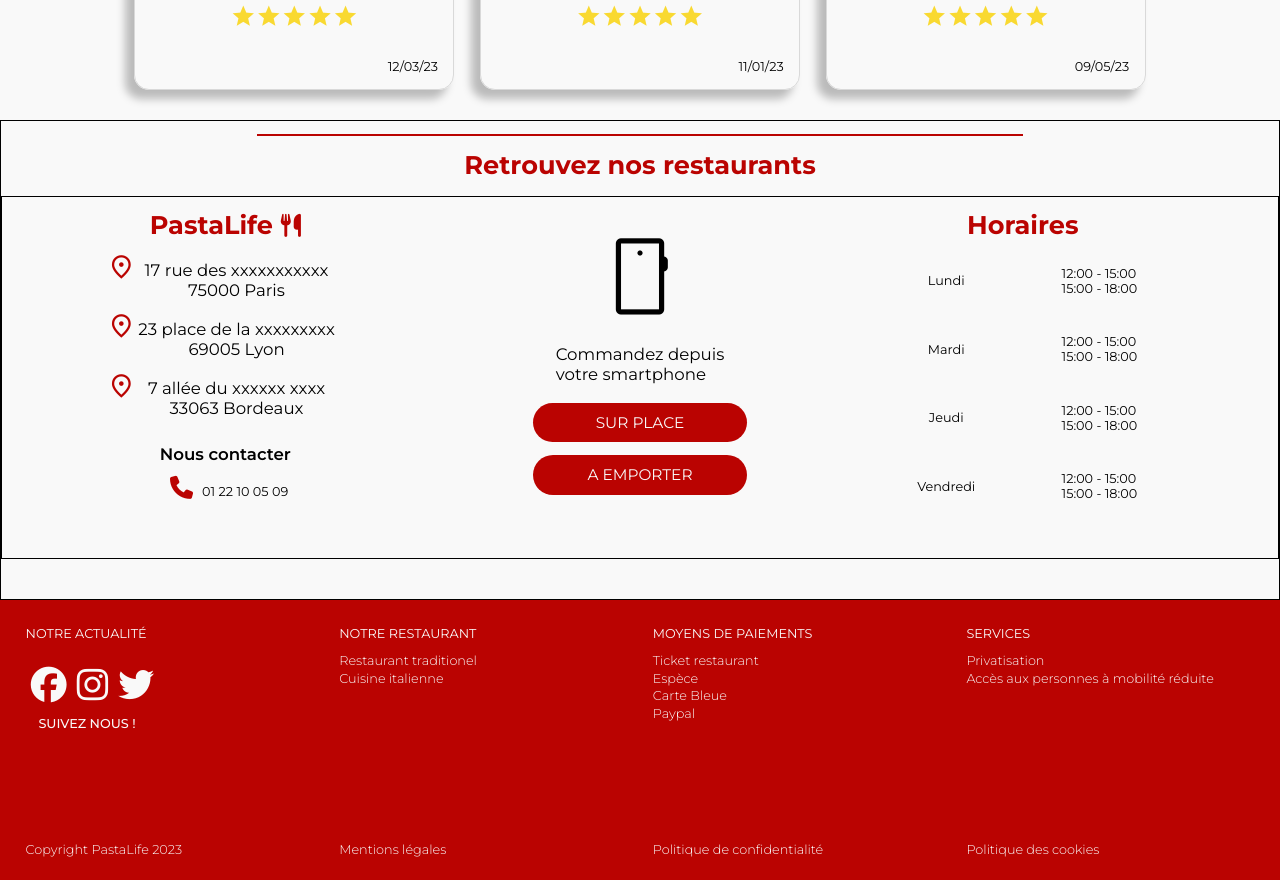
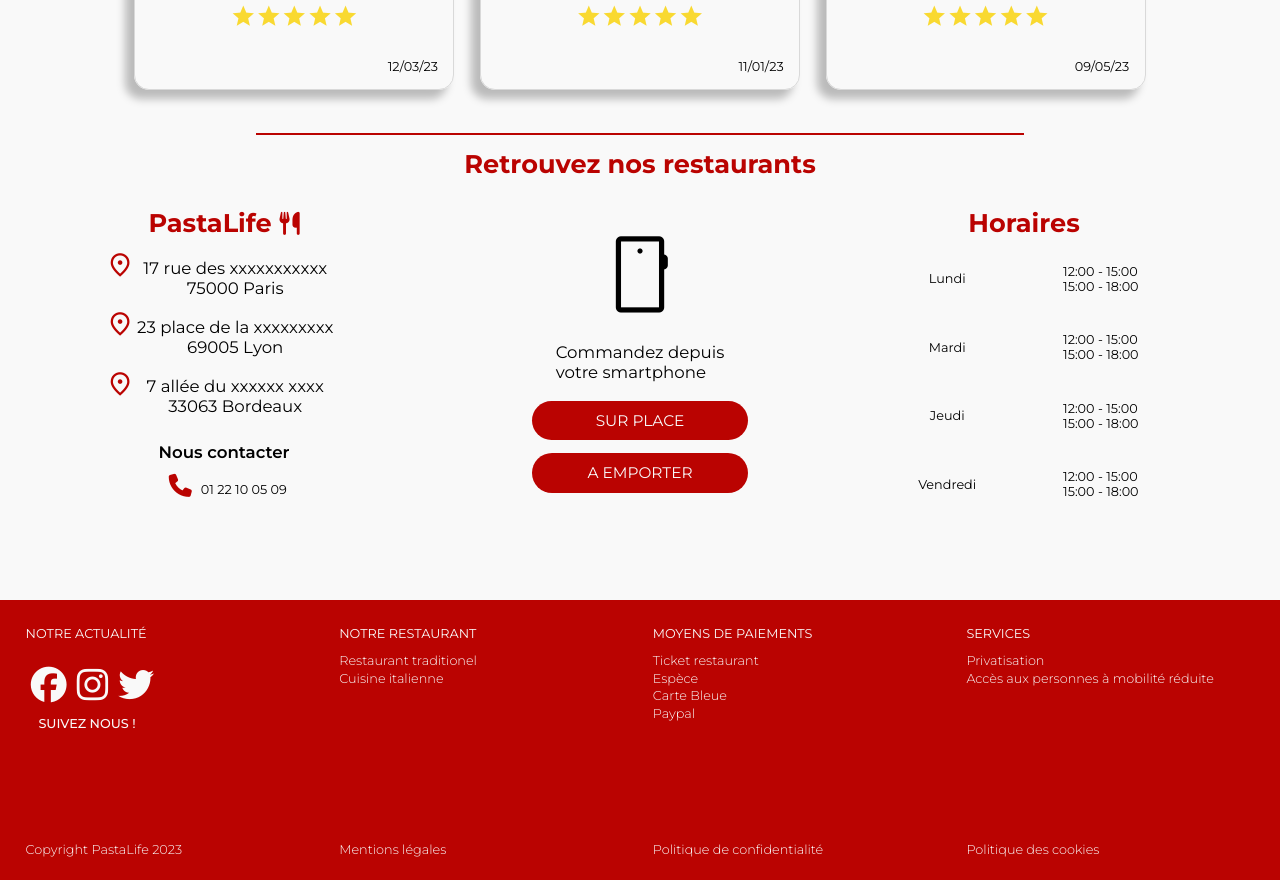
Before and after one commit to dsaidou/PastaLife, a React (Vite) app: page / in a window 1280 px wide. Shown: the part 1800-2680 px from the top of the page. Built offline with nearby package versions, Linux system fonts and the light colour scheme.

Commit message:
margin updated

```diff
--- a/src/index.css
+++ b/src/index.css
@@ -397,7 +397,6 @@ a:hover{
   width: 100%;
   height: 60%;
   padding-bottom: 3vmin;
-  border: #000000 solid 1px;
 }
 
 hr{
@@ -420,7 +419,6 @@ hr{
   display: grid;
   grid-template-columns: 35% 30% 30%;
   margin: 2vmin;
-  border: #000000 solid 1px;
 }
 
 /* LOCALISATION */
```
